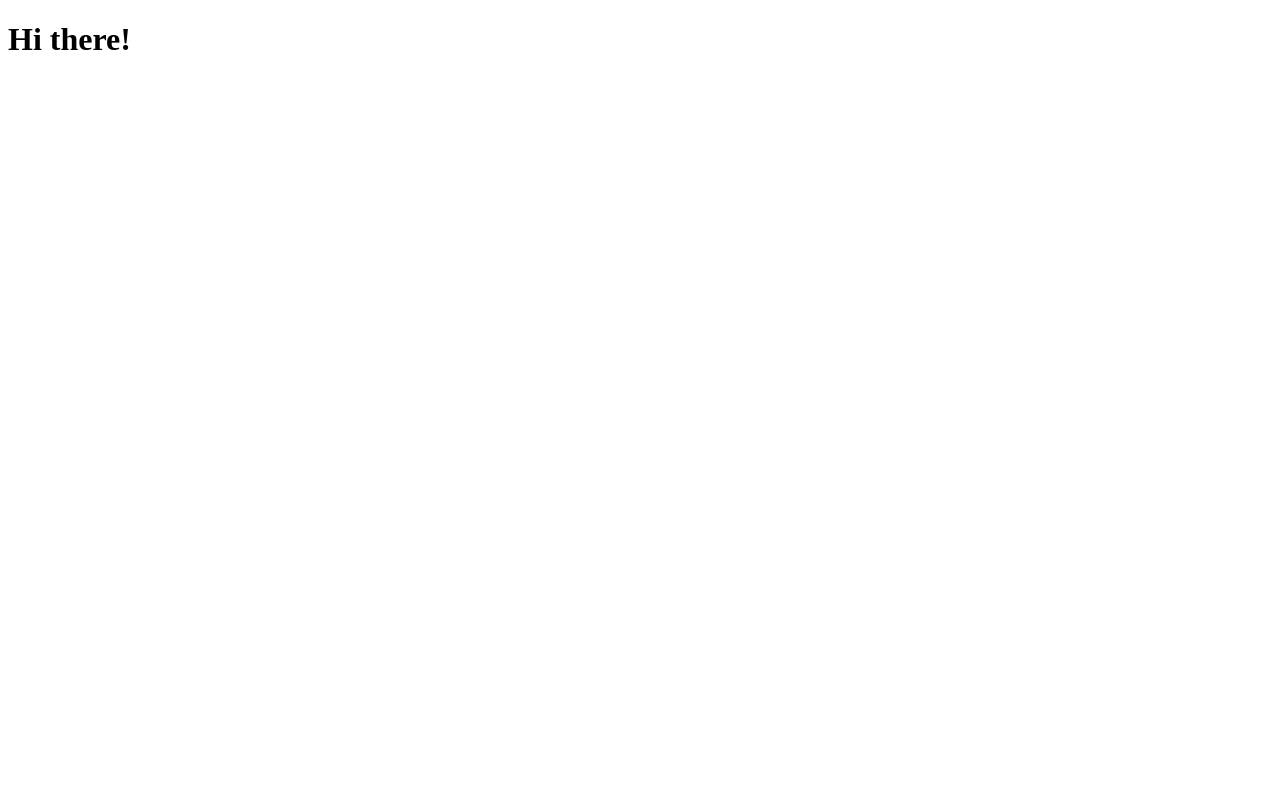
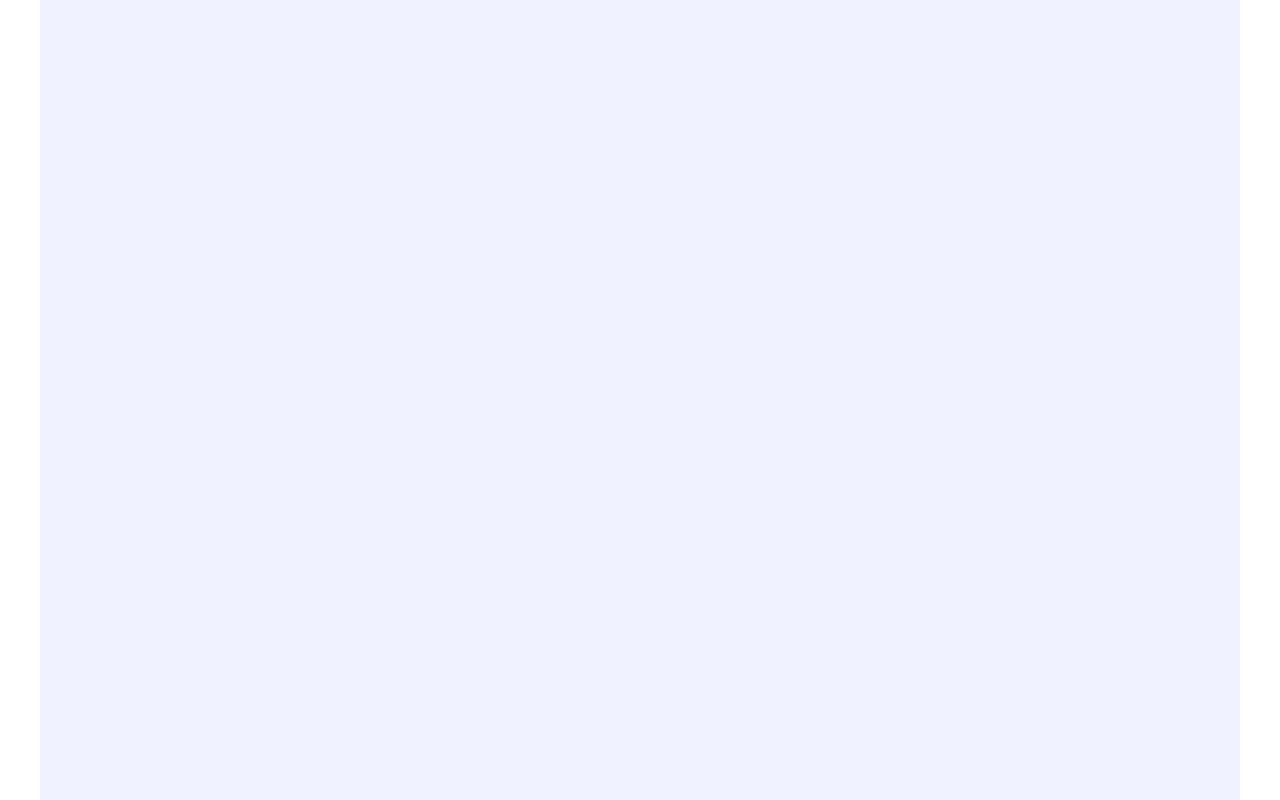
Before and after one commit to andbudha/watch-it, a React (Vite) app: page / in a window 1280 px wide. Built offline with nearby package versions, Linux system fonts and the light colour scheme.

Commit message:
App comp updated

```diff
--- /dev/null
+++ b/src/App.module.scss
@@ -0,0 +1,19 @@
+@import '../src/assets/sass/mixins.scss';
+@import '../src/assets/sass/variables.scss';
+* {
+  padding: 0;
+  margin: 0;
+  box-sizing: border-box;
+}
+
+.app_main_box {
+  max-height: 100vh;
+  width: 100vw;
+  @include flexBox(nowrap, row, center, center);
+}
+
+.app_box {
+  width: 1200px;
+  height: 100vh;
+  background-color: $background_color;
+}
--- a/src/App.tsx
+++ b/src/App.tsx
@@ -1,8 +1,9 @@
+import styles from './App.module.scss';
 function App() {
   return (
-    <>
-      <h1>Hi there!</h1>
-    </>
+    <div className={styles.app_main_box}>
+      <div className={styles.app_box}> </div>
+    </div>
   );
 }
 
--- /dev/null
+++ b/src/assets/sass/mixins.scss
@@ -0,0 +1,7 @@
+@mixin flexBox($flexWrap, $flexDirection, $justifyCotent, $alignItems) {
+  display: flex;
+  flex-wrap: $flexWrap;
+  flex-direction: $flexDirection;
+  justify-content: $justifyCotent;
+  align-items: $alignItems;
+}
--- /dev/null
+++ b/src/assets/sass/variables.scss
@@ -0,0 +1,4 @@
+//colors
+$primary_color: #d63484;
+$secondary_color: #fae7f3;
+$background_color: #f0f3ff;
```
Also changed, not shown: src/App.css (deleted).
